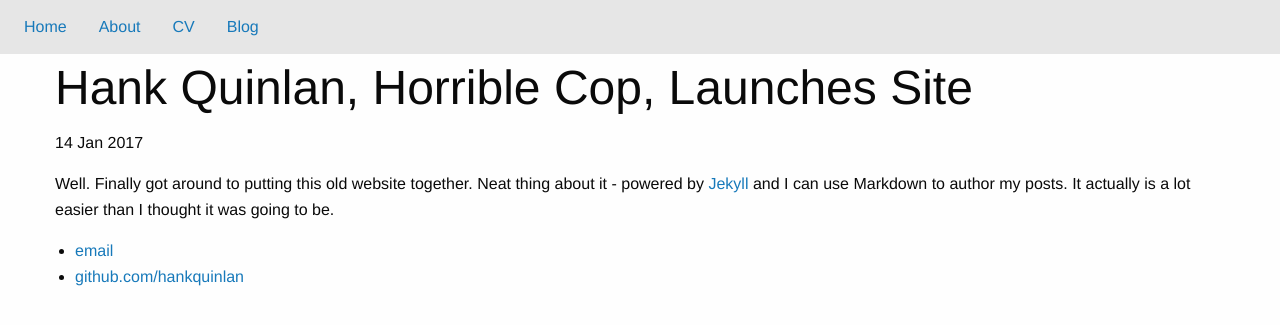
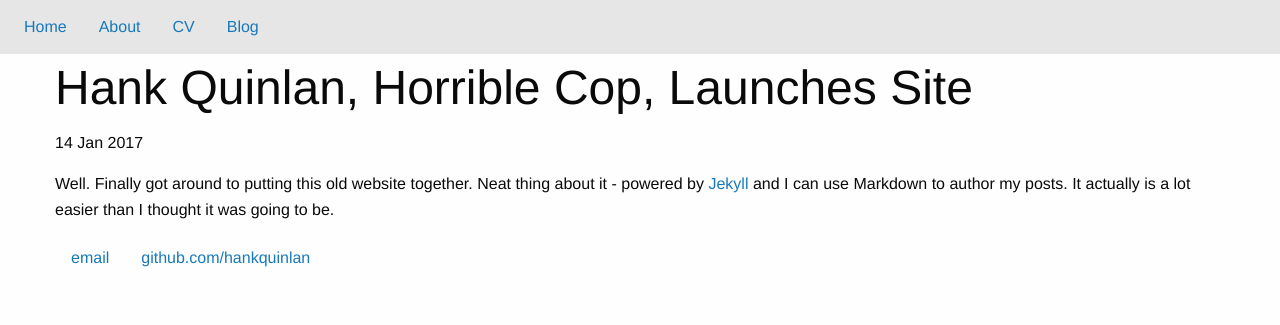
Before and after one commit to adebiyi/adebiyi.github.io, a Jekyll site: the page built from _posts/2017-01-14-hank-quinlan-site-launched.md, in a window 1280 px wide. Shown: the top 325 px of the page. Built offline with Jekyll 4.4.1, drawn with Linux system fonts in a browser that asks for light colours; nearby versions of some CDN libraries; library files that are not in the unit come from our copies.

Commit message:
Update default.html

```diff
--- a/_layouts/default.html
+++ b/_layouts/default.html
@@ -26,7 +26,7 @@
 			<div class="row">
 				<div class="large-12 columns">
 			<footer>
-	    		<ul>
+	    		<ul class="menu">
 	        		<li><a href="mailto:hankquinlanhub@gmail.com">email</a></li>
 	        		<li><a href="https://github.com/hankquinlan">github.com/hankquinlan</a></li>
 				</ul>
```
